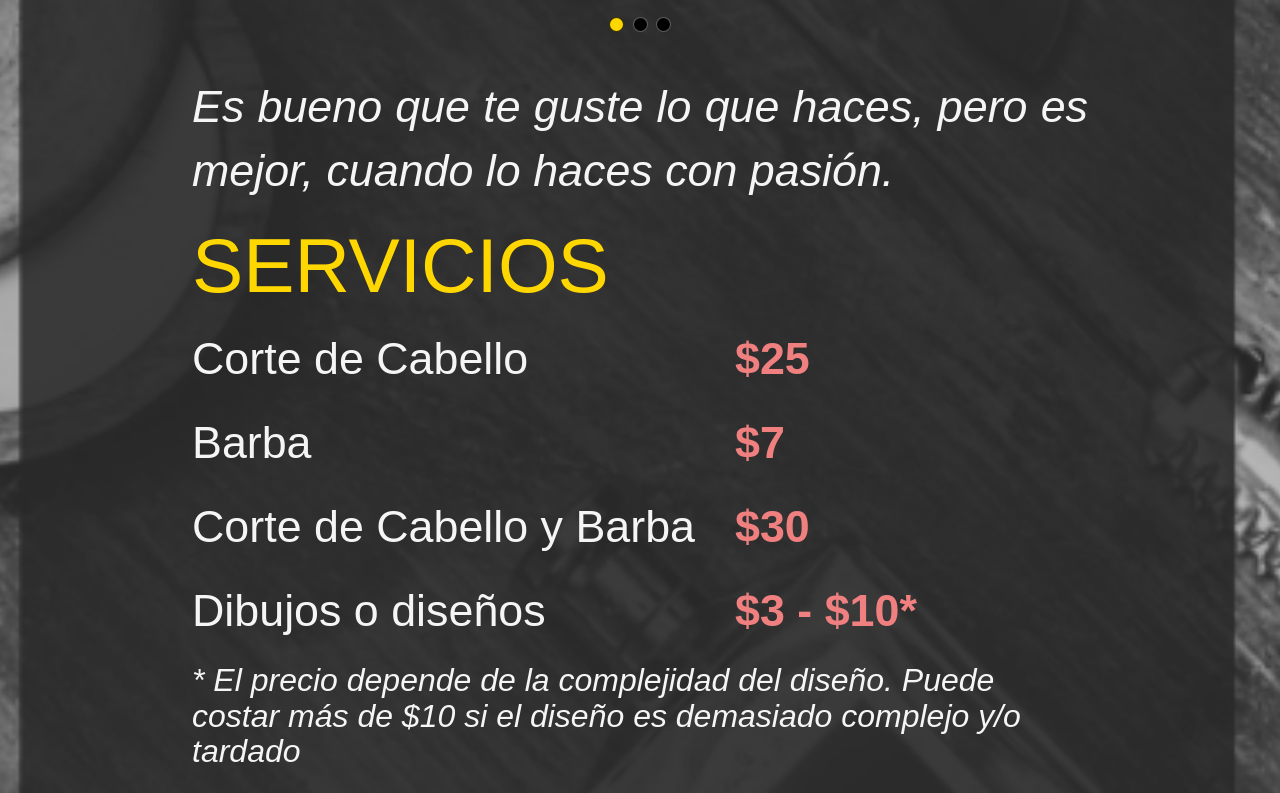
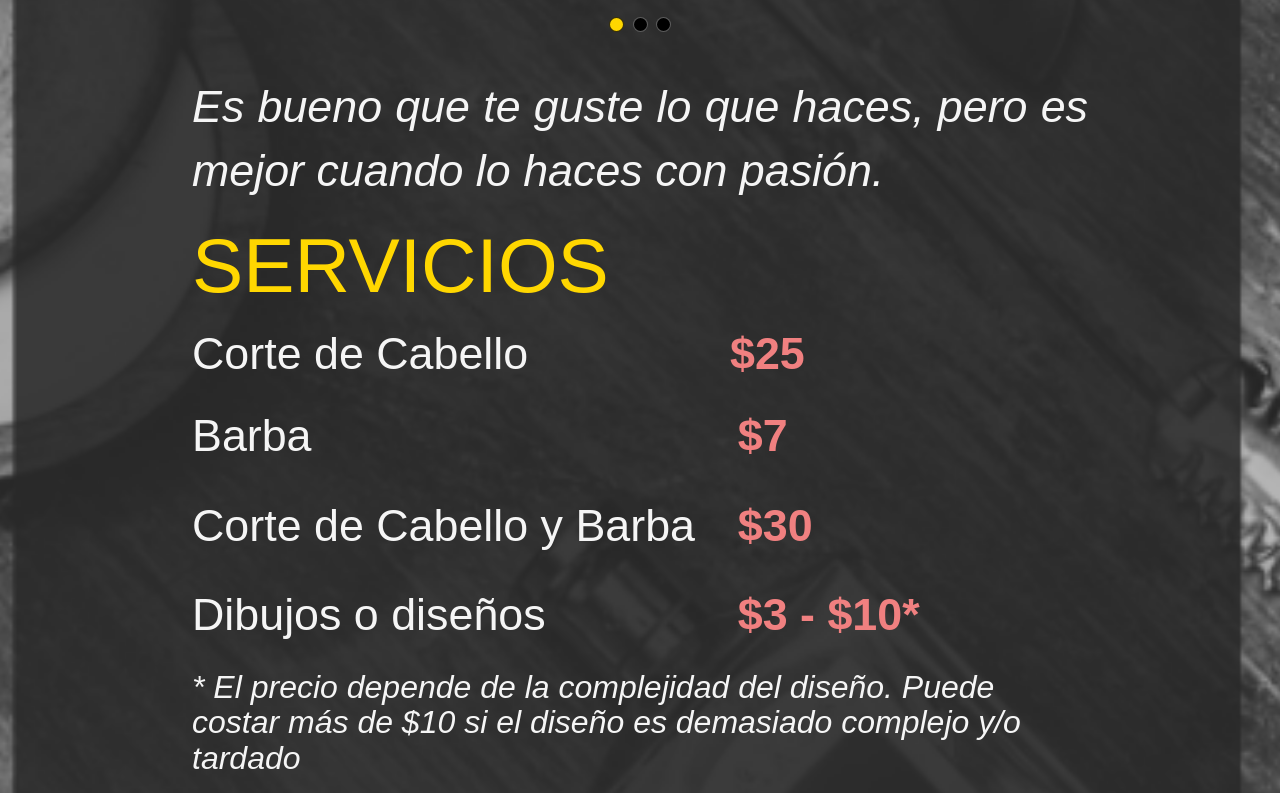
Before and after one commit to ClaraMtzV/DiamondBarbershop, a plain HTML site: page index.html in a window 1280 px wide. Shown: the part 925-1718 px from the top of the page. Drawn offline with nearby package versions, Linux system fonts and the light colour scheme; a web font is replaced by a local one.

Commit message:
Update index.html

```diff
--- a/index.html
+++ b/index.html
@@ -59,7 +59,7 @@
       </div>
       <div class="Info" id="AboutMe">
         <p>
-          Es bueno que te guste lo que haces, pero es mejor, cuando lo haces con
+          Es bueno que te guste lo que haces, pero es mejor cuando lo haces con
           pasión.
         </p>
       </div>
@@ -71,7 +71,7 @@
             <td>Corte de Cabello</td>
             <td
               style="
-                padding: 10px;
+                padding: 5px;
                 font-weight: bold;
                 text-align: left;
                 color: lightcoral;
@@ -84,7 +84,7 @@
             <td>Barba</td>
             <td
               style="
-                padding: 10px;
+                padding: 1vw;
                 font-weight: bold;
                 text-align: left;
                 color: lightcoral;
@@ -97,7 +97,7 @@
             <td>Corte de Cabello y Barba</td>
             <td
               style="
-                padding: 10px;
+                padding: 1vw;
                 font-weight: bold;
                 text-align: left;
                 color: lightcoral;
@@ -110,7 +110,7 @@
             <td>Dibujos o diseños</td>
             <td
               style="
-                padding: 10px;
+                padding: 1vw;
                 font-weight: bold;
                 text-align: left;
                 color: lightcoral;
@@ -175,7 +175,7 @@
           style="
             color: white;
             font-family: Arial, Helvetica, sans-serif;
-            font-size: small;
+            font-size: 2.5vw;
           "
         >
           Visitame en:
```
